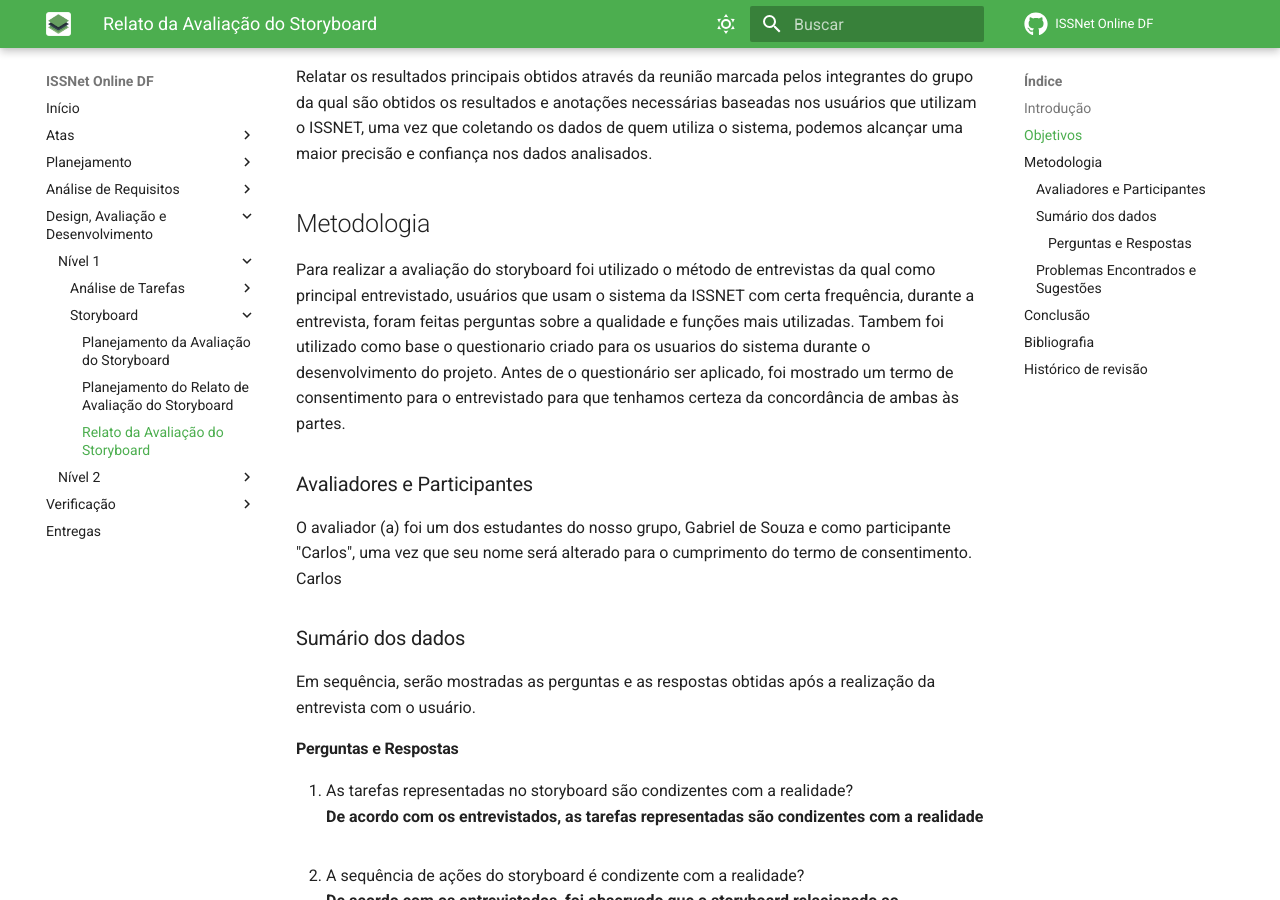
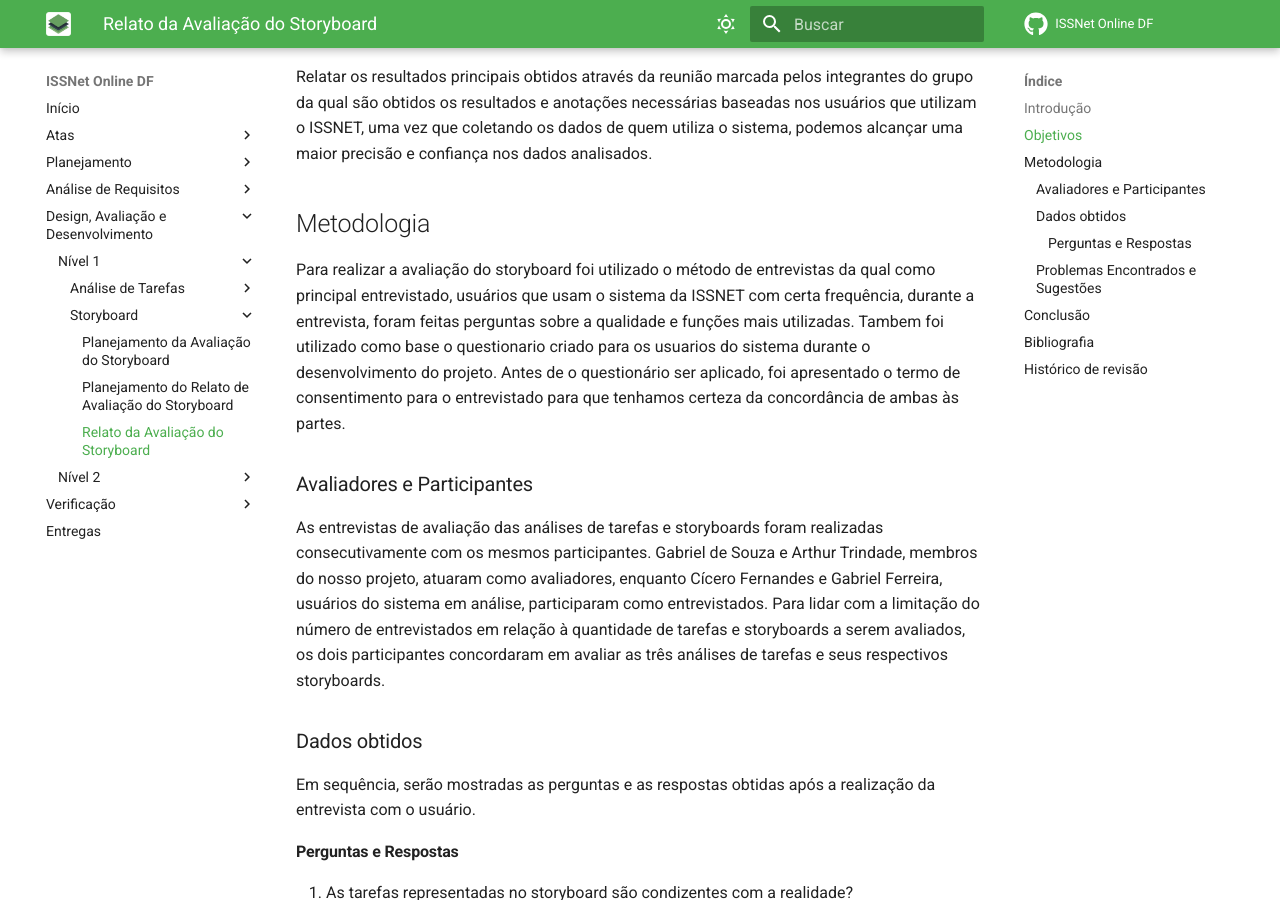
Before and after one commit to Interacao-Humano-Computador/2023.1-ISSNet, an MkDocs documentation site: the page built from gitpages/docs/design_avaliacao_desenvolvimento/nivel1/storyboard/relato_storyboard.md, in a window 1280 px wide and 900 px high, scrolled down 360 px. Built offline with MkDocs 1.6.1 and Material for MkDocs 9.7.7, drawn with Linux system fonts in a browser that asks for light colours; comment, search, counter and statistics services are not loaded.

Commit message:
padronização de artefatos

```diff
--- a/gitpages/docs/design_avaliacao_desenvolvimento/nivel1/storyboard/relato_storyboard.md
+++ b/gitpages/docs/design_avaliacao_desenvolvimento/nivel1/storyboard/relato_storyboard.md
@@ -11,13 +11,14 @@
 ## Metodologia
 
 Para realizar a avaliação do storyboard foi utilizado o método de entrevistas da qual como principal entrevistado, usuários que usam o sistema da ISSNET com certa frequência, durante a entrevista, foram feitas perguntas sobre a qualidade e funções mais utilizadas. Tambem foi utilizado como base o questionario criado para os usuarios do sistema durante o desenvolvimento do projeto.
-Antes de o questionário ser aplicado, foi mostrado um termo de consentimento para o entrevistado para que tenhamos certeza da concordância de ambas às partes.
+Antes de o questionário ser aplicado, foi apresentado o termo de consentimento para o entrevistado para que tenhamos certeza da concordância de ambas às partes.
 
 ### Avaliadores e Participantes
 
-O avaliador (a) foi um dos estudantes do nosso grupo, Gabriel de Souza e como participante "Carlos", uma vez que seu nome será alterado para o cumprimento do termo de consentimento. Carlos
+As entrevistas de avaliação das análises de tarefas e storyboards foram realizadas consecutivamente com os mesmos participantes. Gabriel de Souza e Arthur Trindade, membros do nosso projeto, atuaram como avaliadores, enquanto Cícero Fernandes e Gabriel Ferreira, usuários do sistema em análise, participaram como entrevistados.
+Para lidar com a limitação do número de entrevistados em relação à quantidade de tarefas e storyboards a serem avaliados, os dois participantes concordaram em avaliar as três análises de tarefas e seus respectivos storyboards.
 
-### Sumário dos dados
+### Dados obtidos
 
 Em sequência, serão mostradas as perguntas e as respostas obtidas após a realização da entrevista com o usuário.
 
```
Also changed, not shown: gitpages/docs/design_avaliacao_desenvolvimento/nivel1/analise_de_tarefas/relato_analisetarefas.md (+4 -3 lines).
